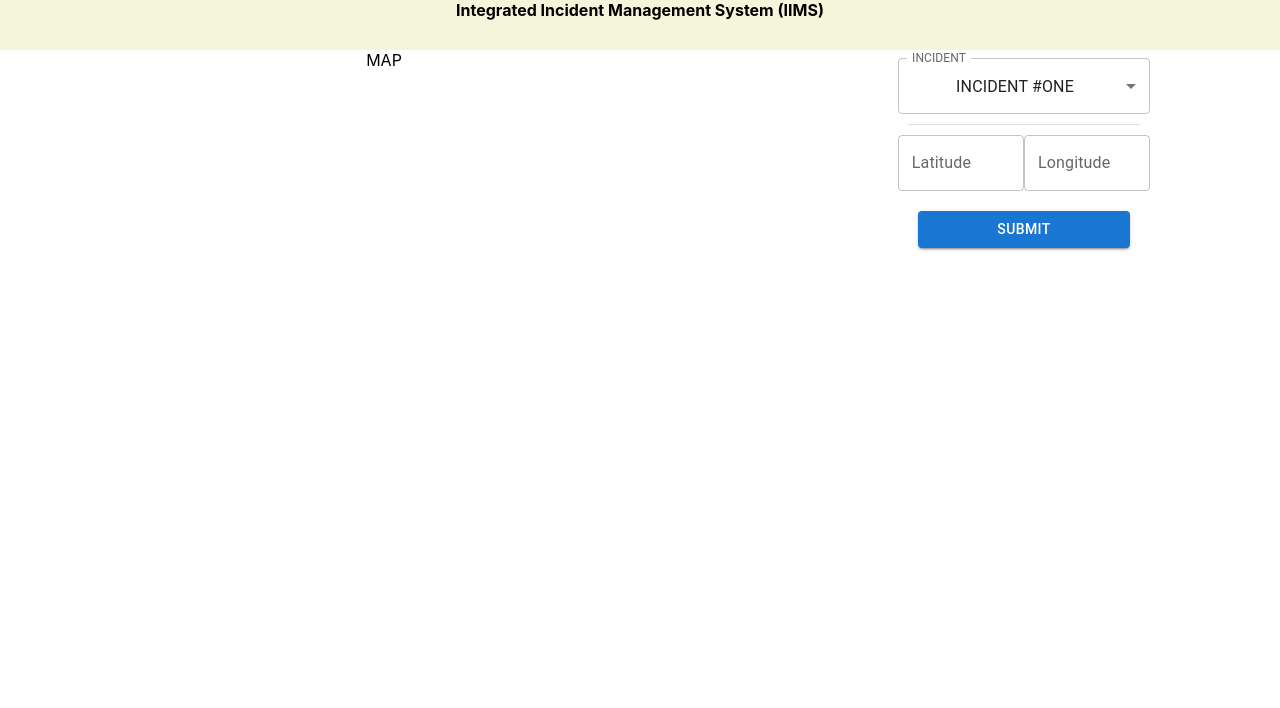
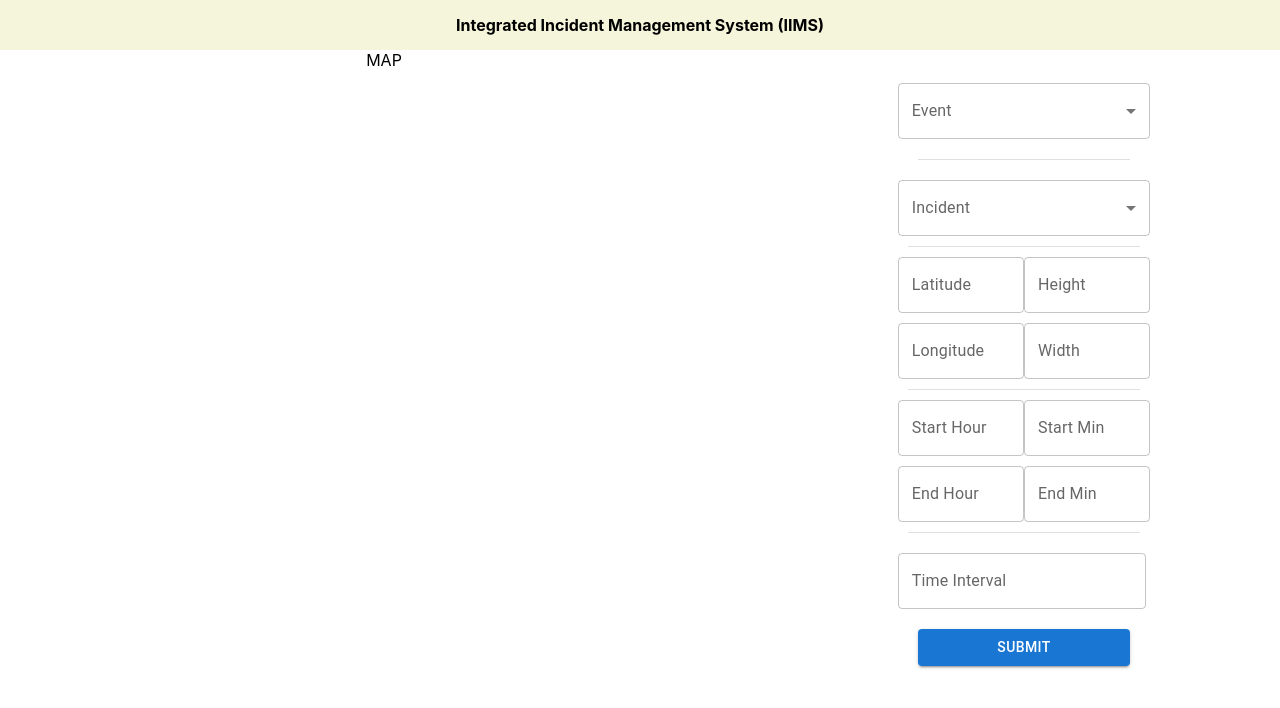
Before and after one commit to djain1309/iims, a React (Create React App) app: page / in a window 1280 px wide. Shown: the top 708 px of the page. Built offline with nearby package versions, Linux system fonts and the light colour scheme.

Commit message:
Created Complete form

```diff
--- a/src/App.js
+++ b/src/App.js
@@ -1,4 +1,4 @@
-import React, { useState } from 'react';
+import React, { useState, useEffect } from 'react';
 import './App.css';
 import Forms from './Forms';
 
@@ -9,20 +9,24 @@ function App() {
   const [longitude, setLongitude] = useState();
 
   const setIncidentHandler = (event) => {
-    setIncident({event})
+    setIncident(event)
   }
 
   const setLatitudeHandler = (event) => {
-    setLatitude({event})
+    setLatitude(event)
   }
 
   const setLongitudeHandler = (event) => {
-    setLongitude({event})
+    setLongitude(event)
   }
+
+  useEffect(()=> {
+    console.log("Inside Effect", incident, latitude, longitude);
+  }, [incident, latitude, longitude])
 
   return (
     <div className="App">
-      <nav style={{background: 'beige', height: "50px"}}>
+      <nav style={{background: 'beige', height: "50px", display: 'flex', alignItems: 'center', justifyContent: 'center'  }}>
         <b>Integrated Incident Management System (IIMS)</b>
       </nav>
       <div>
--- a/src/Forms.js
+++ b/src/Forms.js
@@ -14,29 +14,66 @@ import Button from '@mui/material/Button';
 function Forms(props) {
 
 
-    const [incident, setIncident] = useState('ONE');
-
-    const setIncidentHandler = (incidentValue) => {
-        setIncident(incidentValue.target.value);
-        console.log("setIncidentHandler = ", incidentValue.target.value);
+    const [nameOfEvent, setNameOfEvent] = useState('');
+    const selectNameOfEventHandler = (event) => {
+        console.log(event.target.value);
+        setNameOfEvent(event.target.value);
     }
 
-    const [latitude, setLatitude] = useState('');
-    const [longitude, setLongitude] = useState('');
+    const [incident, setIncident] = useState('');
+    const setIncidentHandler = (event) => {
+        console.log(event.target.value);
+        setIncident(event.target.value);
+    }
 
-    const latitudeHandler = (event) => {
-        console.log("REACHED - Latitude", event.target.value);
-        const newLatitude = event.target.value;
-        setLatitude(newLatitude);
-    };
+    const [latitude, setLatitude] = useState({latitudeValue: '', top: ''});
+    const setLatitudeHandler = (event) => {
+        console.log(event.target.value);
+        setLatitude({...latitude, latitudeValue: event.target.value});
+    }
+    const setTopHandler = (event) => {
+        console.log(event.target.value);
+        setLatitude({...latitude, top: event.target.value});
+    }
 
-    const longitudeHandler = (event) => {
-        setLongitude(event.target.value);
-    };
+    const [longitude, setLongitude] = useState({longitudeValue: '', width: ''});
+    const setLongitudeHandler = (event) => {
+        console.log(event.target.value);
+        setLongitude({...longitude, longitudeValue: event.target.value});
+    }
+    const setWidthHandler = (event) => {
+        console.log(event.target.value);
+        setLongitude({...longitude, width: event.target.value});
+    }
 
-    const onSubmitHandler = () => {
-        alert('Submit clicked');
+    const [start, setStart] = useState({startHour: '', startMin: ''});
+    const setStartHourHandler = (event) => {
+        console.log(event.target.value);
+        setStart({...start, startHour: event.target.value});
     }
+    const setStartMinHandler = (event) => {
+        console.log(event.target.value);
+        setStart({...start, startMin: event.target.value});
+    }
+
+    const [end, setEnd] = useState({endHour: '', endMin: ''});
+    const setEndHourHandler = (event) => {
+        console.log(event.target.value);
+        setEnd({...end, endHour: event.target.value});
+    }
+    const setEndMinHandler = (event) => {
+        console.log(event.target.value);
+        setEnd({...end, endMin: event.target.value});
+    }
+
+    const [timeInterval, setTimeInterval] = useState('');
+    const setTimeIntervalHandler = (event) => {
+        console.log(event.target.value);
+        setTimeInterval(event.target.value);
+    }
+
+
+
 
 
     return(
@@ -46,10 +83,29 @@ function Forms(props) {
                 '& > :not(style)': { m: 1, width: '25ch' },
             }}>
                 <FormControl fullWidth>
-                <InputLabel id="demo-simple-select-label">INCIDENT</InputLabel>
+                    <FormControl fullWidth style={{marginTop: '25px'}}>
+                    <InputLabel id="name-of-event-label">Event</InputLabel>
                     <Select
-                    labelId="demo-simple-select-label"
-                    id="demo-simple-select"
+                        labelId="name-of-event-select-label"
+                        id="name-of-event-select"
+                        value={nameOfEvent}
+                        label="Event"
+                        onChange={selectNameOfEventHandler}
+                        >
+                        <MenuItem value={'ONE'}>Vehicle Movements</MenuItem>
+                        <MenuItem value={'TWO'}>Driving events</MenuItem>
+                    </Select>
+                    </FormControl>
+
+                    <div style={{margin:'20px'}}>
+                        <Divider />
+                    </div>
+
+                    <FormControl fullWidth>
+                    <InputLabel id="incident-label">Incident</InputLabel>
+                    <Select
+                        labelId="incident-select-label"
+                        id="incident-simple-select"
                         value={incident}
                         label="INCIDENT"
                         onChange={setIncidentHandler}
@@ -63,20 +119,94 @@ function Forms(props) {
                     <div style={{margin:'10px'}}>
                         <Divider />
                     </div>
+                    {/* LATITUDE */}
+                    <FormControl fullWidth>
                     <div style={{display: 'inline-flex'}}>
                         <span>
                             <TextField id="outlined-basic" label="Latitude" variant="outlined" autoComplete='off'
-                        value={latitude}
-                        onChange={latitudeHandler} />
+                            value={latitude.latitudeValue}
+                            onChange={setLatitudeHandler} />
                         </span>
                         <span>
-                        <TextField id="outlined-basic" label="Longitude" variant="outlined" autoComplete='off'
-                        value={longitude}
-                        onChange={longitudeHandler} />
+                            <TextField id="outlined-basic" label="Height" variant="outlined" autoComplete='off'
+                            value={latitude.top}
+                            onChange={setTopHandler} />
                         </span>
                     </div>
+                    </FormControl>
 
-                <Button variant="contained" size="medium" onClick = {onSubmitHandler} style={{margin: '20px'}}
+
+                    {/* LONGITUDE */}
+                    <FormControl fullWidth>
+                    <div style={{display: 'inline-flex', marginTop: '10px'}}>
+                        <span>
+                            <TextField id="outlined-basic" label="Longitude" variant="outlined" autoComplete='off'
+                            value={longitude.longitudeValue}
+                            onChange={setLongitudeHandler} />
+                        </span>
+                        <span>
+                            <TextField id="outlined-basic" label="Width" variant="outlined" autoComplete='off'
+                            value={longitude.width}
+                            onChange={setWidthHandler} />
+                        </span>
+                    </div>
+                    </FormControl>
+
+                    <div style={{margin:'10px'}}>
+                        <Divider />
+                    </div>
+
+                    {/* START */}
+                    <FormControl fullWidth>
+                    <div style={{display: 'inline-flex'}}>
+                        <span>
+                            <TextField id="outlined-basic" label="Start Hour" variant="outlined" autoComplete='off'
+                            value={start.startHour}
+                            onChange={setStartHourHandler} />
+                        </span>
+                        <span>
+                            <TextField id="outlined-basic" label="Start Min" variant="outlined" autoComplete='off'
+                            value={start.startMin}
+                            onChange={setStartMinHandler} />
+                        </span>
+                    </div>
+                    </FormControl>
+
+                    {/* END */}
+                    <FormControl fullWidth>
+                    <div style={{display: 'inline-flex', marginTop: '10px'}}>
+                        <span>
+                            <TextField id="outlined-basic" label="End Hour" variant="outlined" autoComplete='off'
+                            value={end.endHour}
+                            onChange={setEndHourHandler} />
+                        </span>
+                        <span>
+                            <TextField id="outlined-basic" label="End Min" variant="outlined" autoComplete='off'
+                            value={end.endMin}
+                            onChange={setEndMinHandler} />
+                        </span>
+                    </div>
+                    </FormControl>
+
+                    <div style={{margin:'10px'}}>
+                        <Divider />
+                    </div>
+                    <FormControl fullWidth>
+                    <div style={{display: 'inline-flex', marginTop: '10px'}}>
+                        <span>
+                            <TextField id="outlined-basic" label="Time Interval" variant="outlined" autoComplete='off'
+                            value={timeInterval}
+                            onChange={setTimeIntervalHandler} />
+                        </span>
+                    </div>
+                    </FormControl>
+
+
+
+                    </FormControl>
+
+
+                    <Button variant="contained" size="medium" onClick = {selectNameOfEventHandler} style={{margin: '20px'}}
                     disabled={latitude === undefined} >
                         Submit
                     </Button>
@@ -88,3 +218,15 @@ function Forms(props) {
 }
 
 export default Forms;
+/**
+ * Latitude
+ * Longitude
+ * up
+ * right
+ * //calculate the 4 coordinates
+ * start hour & min
+ * end hour & min
+ * time interval
+ *
+ *
+ */
```
Lines whose indentation alone changed are shown as unchanged.
